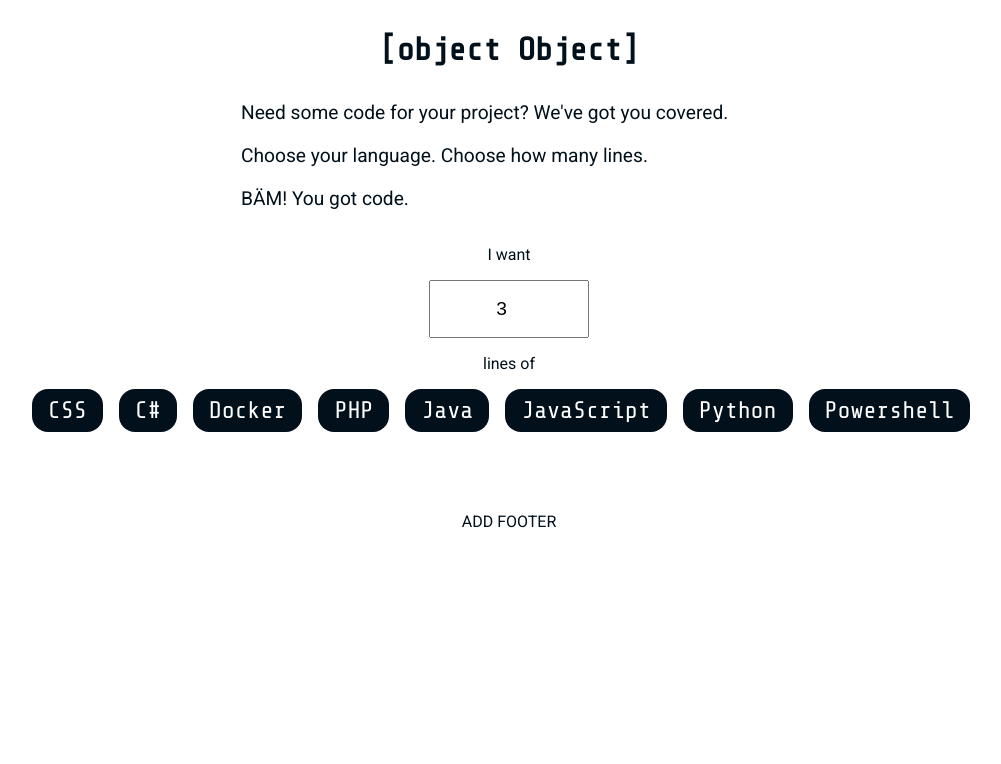
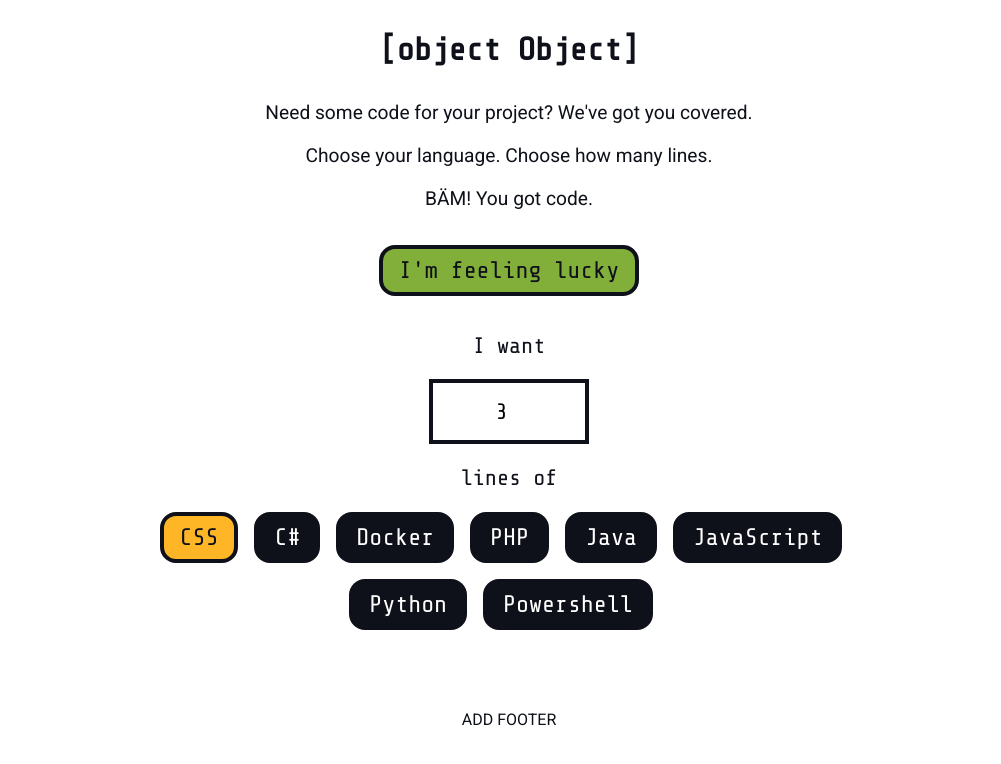
Before and after one commit to whitep4nth3r/randomcodegenerator.lol, a Next.js app: page / in a window 1280 px wide. Shown: the top 764 px of the page, without its empty margins (131-1132 px from the left). Built offline with nearby package versions, Linux system fonts and the light colour scheme.

Commit message:
Added lucky button and button styles and css updates and stuff

```diff
--- a/pages/index.js
+++ b/pages/index.js
@@ -1,6 +1,11 @@
 import PageMeta from "../components/PageMeta";
 import { useState } from "react";
-import { generateRandomCode, Languages } from "../tools/RandomCodeGenerator";
+import {
+  generateRandomCode,
+  Languages,
+  getRandomLang,
+  getRandomInt,
+} from "../tools/RandomCodeGenerator";
 
 export default function Home() {
   const [selectedLang, setSelectedLang] = useState(Object.keys(Languages)[0]);
@@ -17,6 +22,16 @@ export default function Home() {
     setNumberOfLines(value);
   }
 
+  function luckyDip() {
+    const lang = getRandomLang();
+    const randomInt = getRandomInt(3, 20);
+    setNumberOfLines(randomInt);
+    setSelectedLang(lang);
+
+    const newCode = generateRandomCode(lang, randomInt);
+    setResult(newCode);
+  }
+
   return (
     <>
       <PageMeta />
@@ -26,6 +41,11 @@ export default function Home() {
         <p className="blurb">Need some code for your project? We've got you covered.</p>
         <p className="blurb">Choose your language. Choose how many lines.</p>
         <p className="blurb">BÄM! You got code.</p>
+
+        <button type="button" class="selector__button selector__button--luckyDip" onClick={luckyDip}>
+          I'm feeling lucky
+        </button>
+
         <div className="selector">
           <label className="selector__item__label">I want</label>
           <input
@@ -33,21 +53,25 @@ export default function Home() {
             onChange={(e) => handeInputOnChange(e.target.value)}
             type="number"
             className="input"
+            min="3"
           />
 
           <label className="selector__item__label">lines of</label>
 
           <div className="selector__buttonGroup">
-            {Object.entries(Languages).map(([key, value]) => (
+            {Object.entries(Languages).map(([key, value]) => {
+              const selectedClass = selectedLang === key ? " selector__button--selected" : "";
+              return (
                 <button
-                className="selector__button"
+                  className={`selector__button${selectedClass}`}
                   type="button"
                   key={key}
                   onClick={() => handleButtonClick(key)}
                 >
                   {value}
                 </button>
-            ))}
+              );
+            })}
           </div>
         </div>
 
--- a/styles/globals.css
+++ b/styles/globals.css
@@ -1,10 +1,13 @@
 @import url("https://fonts.googleapis.com/css2?family=Roboto&family=Share+Tech+Mono&display=swap");
 
 :root {
-  --black: #01101a;
+  --black: #0f111a;
   --white: #ffffff;
   --font-family-heading: "Share Tech Mono", monospace;
   --font-family-body: "Roboto", sans-serif;
+  --yellow: #ffb626;
+  --green: #82af3a;
+  --red: #f11012;
 }
 
 html {
@@ -32,7 +35,7 @@ a {
 .container {
   margin-left: auto;
   margin-right: auto;
-  max-width: 600px;
+  max-width: 768px;
   padding: 2rem;
 }
 
@@ -49,6 +52,8 @@ a {
   line-height: 1.4;
   font-family: var(--font-family-body);
   margin: 0 auto 1rem auto;
+  max-width: 600px;
+  text-align: center;
 }
 
 .selector {
@@ -60,14 +65,9 @@ a {
 
 .selector__buttonGroup {
   display: flex;
-  flex-direction: column;
   justify-content: center;
-}
-
-@media screen and (min-width: 600px) {
-  .selector__buttonGroup {
-    flex-direction: row;
-  }
+  flex-direction: row;
+  flex-wrap: wrap;
 }
 
 .selector__button {
@@ -82,21 +82,34 @@ a {
   transition: all 0.2s ease-in-out;
   margin-bottom: 1rem;
   margin-right: 1rem;
+  border: 0.25rem solid var(--black);
 }
 
-/* TO DO */
-/*
+.selector__button--selected {
+  background-color: var(--yellow);
+  color: var(--black);
+}
+
 .selector__button:hover {
-  border-color: var(--color-primary);
-  color: var(--color-primary);
+  background-color: var(--yellow);
+  color: var(--black);
   box-shadow: none;
 }
 
 .selector__button:focus {
   outline-width: 0;
-  box-shadow: var(--color-primary) 0 0 0 0.25rem;
+  box-shadow: var(--green) 0 0 0 0.25rem;
   transition: box-shadow 0.2s ease 0s;
-} */
+}
+
+.selector__button--luckyDip {
+  background-color: var(--green);
+  color: var(--black);
+  margin-left: auto;
+  margin-right: auto;
+  display: block;
+  margin-top: 2rem;
+}
 
 .selector__item__label {
   display: block;
@@ -104,17 +117,29 @@ a {
   margin-top: 1rem;
   font-size: 1rem;
   text-align: center;
+  font-size: 1.4rem;
+  line-height: 1.6;
+  font-family: var(--font-family-heading);
 }
 
 .input {
   width: 100%;
   padding: 1rem;
-  font-size: 1.2rem;
+  font-size: 1.4rem;
   max-width: 10rem;
   margin-left: auto;
   margin-right: auto;
   display: block;
   text-align: center;
+  border: 0.25rem solid var(--black);
+  border-radius: 0;
+  font-family: var(--font-family-heading);
+}
+
+.input:focus {
+  outline-width: 0;
+  box-shadow: var(--green) 0 0 0 0.25rem;
+  transition: box-shadow 0.2s ease 0s;
 }
 
 .result {
@@ -127,7 +152,7 @@ a {
   overflow: auto;
   color: var(--white);
   text-shadow: 0 1px rgb(0 0 0 / 30%);
-  font-family: var(--font-familt-heading);
+  font-family: var(--font-family-heading);
   font-size: 1.4rem;
   text-align: left;
   white-space: pre;
--- a/tools/RandomCodeGenerator.js
+++ b/tools/RandomCodeGenerator.js
@@ -18,6 +18,11 @@ export const Languages = {
   powershell: "Powershell",
 };
 
+export function getRandomLang() {
+  const languages = Object.keys(Languages);
+  return languages[Math.floor(Math.random() * languages.length)];
+}
+
 export function getRandomInt(min, max) {
   return Math.round(Math.random() * (max - min) + min);
 }
@@ -31,6 +36,7 @@ export function generateRandomCode(language, lines) {
   let fillerLineQty = "";
   let fillerLines = [];
   let lastLine = "";
+  let imports = "";
 
   switch (language) {
     case "css":
@@ -152,8 +158,7 @@ export function generateRandomCode(language, lines) {
 
       return firstLine + fillerLines.join("\n\r") + lastLine;
     case "python":
-      let imports = "";
-      imports = `${Python.getRandomImport()}\n\n\n`;
+      imports = `${Python.getRandomImport()}\n\n`;
       firstLine = `def ${Python.getRandomFunctionName()}():\n\r`;
 
       fillerLineQty = parseInt(lines, 10) - 2;
@@ -162,12 +167,7 @@ export function generateRandomCode(language, lines) {
         fillerLines.push(`\t${Python.getRandomFillerLine()}`);
       }
 
-      return (
-        imports +
-        firstLine +
-        fillerLines.join("\n\r") +
-        lastLine
-      );
+      return imports + firstLine + fillerLines.join("\n\r") + lastLine;
     default:
       return "lol";
   }
```
Lines whose indentation alone changed are shown as unchanged.
